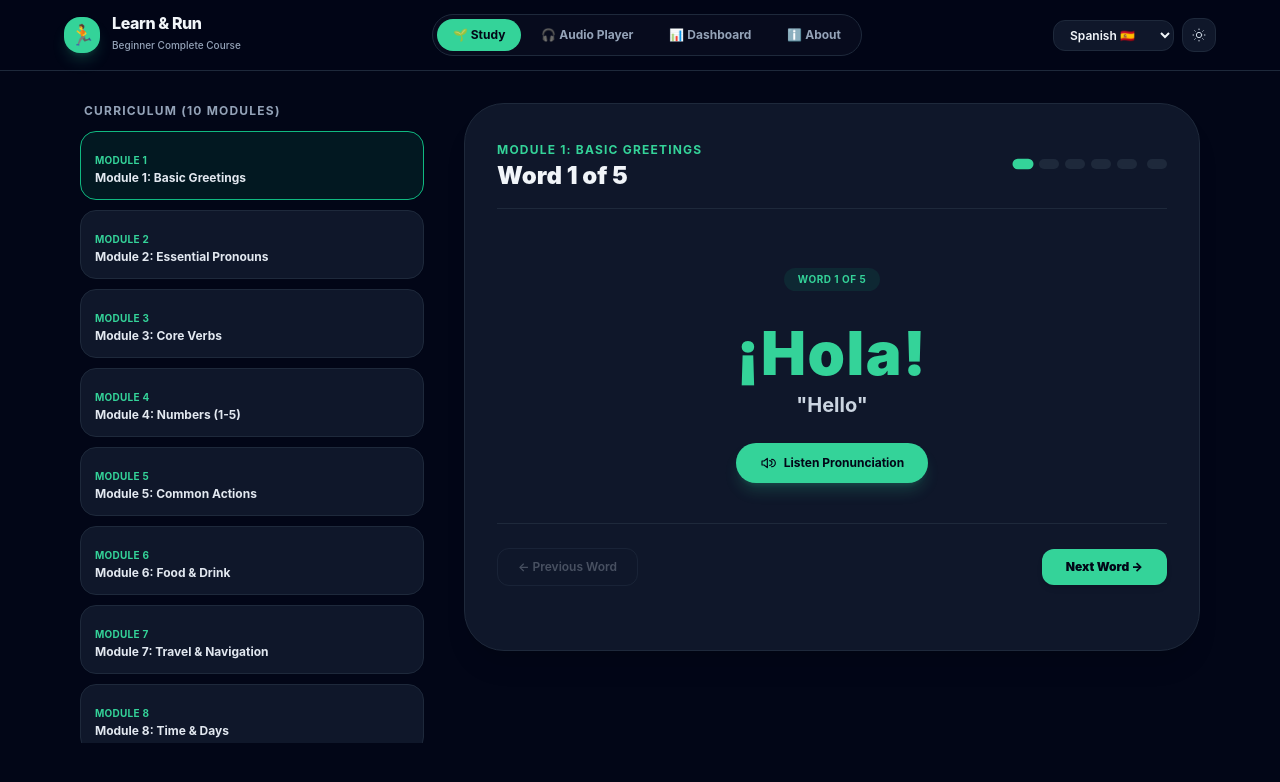
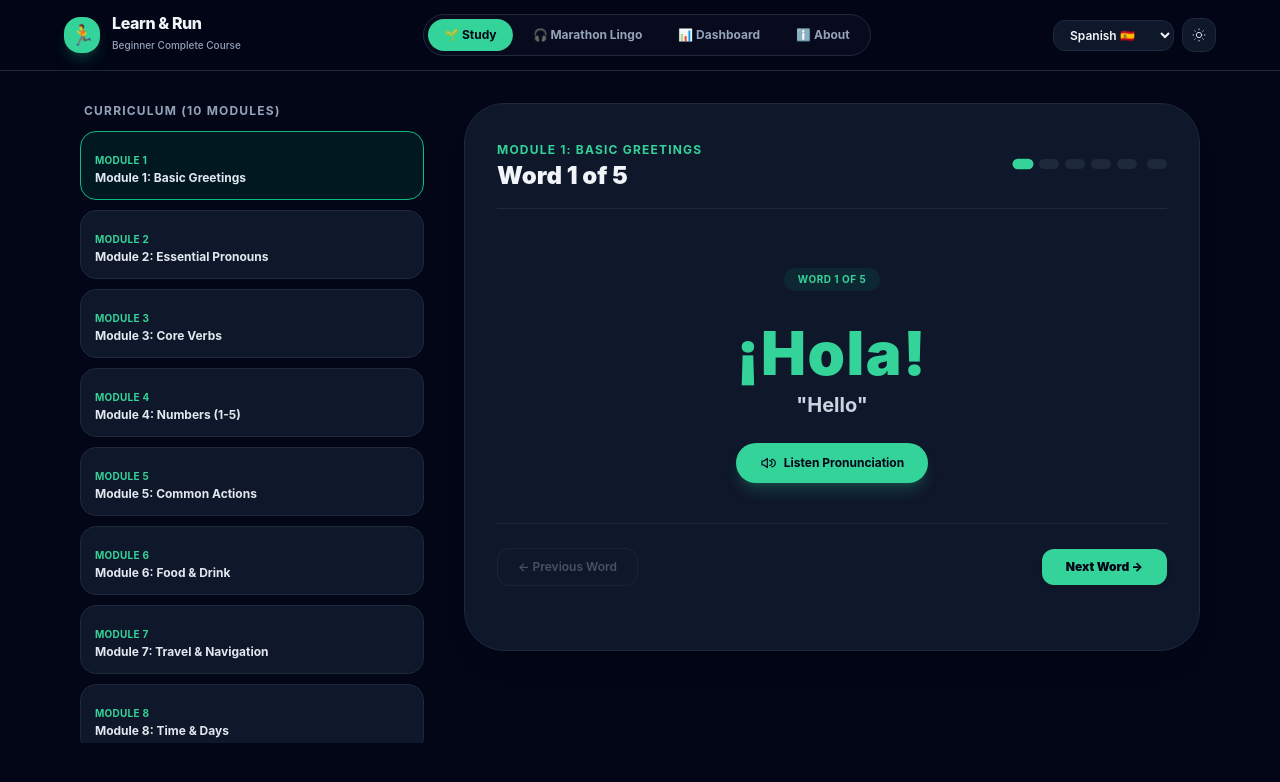
Before and after one commit to sahilmaddi/learn-and-run, a React (Vite) app: page / in a window 1280 px wide. Shown: the top 782 px of the page. Built offline with nearby package versions, Linux system fonts and the light colour scheme; the HTML template or start-up script is replaced by a standard one.

Commit message:
Marathon Lingo

```diff
--- a/src/App.jsx
+++ b/src/App.jsx
@@ -323,7 +323,7 @@ export default function App() {
           <nav className="hidden md:flex items-center gap-1 bg-slate-900/40 border border-slate-800 p-1 rounded-full">
             {[
               { id: 'learn', label: '🌱 Study' },
-              { id: 'run', label: '🎧 Audio Player' },
+              { id: 'run', label: '🎧 Marathon Lingo' },
               { id: 'dashboard', label: '📊 Dashboard' },
               { id: 'about', label: 'ℹ️ About' }
             ].map(tab => (
@@ -524,12 +524,12 @@ export default function App() {
           </div>
         )}
 
-        {/* RUNNER AUDIO MODE */}
+        {/* MARATHON LINGO MODE */}
         {activeTab === 'run' && (
           <div className="max-w-2xl mx-auto space-y-6">
             <div className={`p-8 rounded-[2.5rem] border text-center shadow-2xl ${isDark ? 'border-slate-800 bg-slate-900' : 'border-slate-200 bg-white'}`}>
               <span className="text-xs font-bold uppercase tracking-widest text-emerald-400 block mb-2">
-                Hands-Free Audio Track {trackIndex + 1} of {runAudioTracks.length}
+                Marathon Lingo • Track {trackIndex + 1} of {runAudioTracks.length}
               </span>
 
               <div className="p-8 rounded-3xl border border-emerald-500/20 bg-emerald-500/5 my-6">
@@ -597,7 +597,7 @@ export default function App() {
       <nav className={`md:hidden fixed bottom-0 left-0 right-0 border-t ${isDark ? 'bg-slate-950/90 border-slate-800' : 'bg-white/90 border-slate-200'} backdrop-blur-lg px-4 py-2 flex items-center justify-around z-50`}>
         {[
           { id: 'learn', label: 'Study', icon: '🌱' },
-          { id: 'run', label: 'Run', icon: '🎧' },
+          { id: 'run', label: 'Marathon Lingo', icon: '🎧' },
           { id: 'dashboard', label: 'Stats', icon: '📊' },
           { id: 'about', label: 'About', icon: 'ℹ️' }
         ].map(item => (
```
